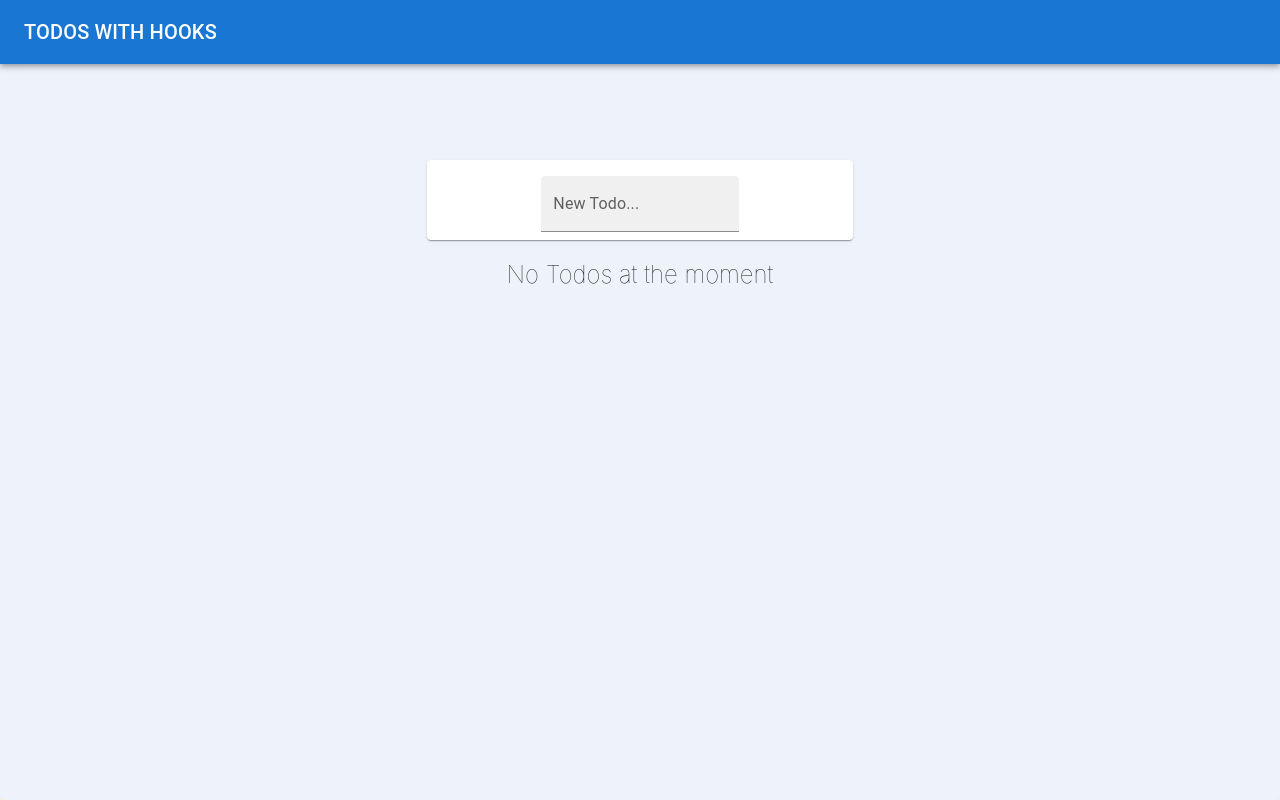
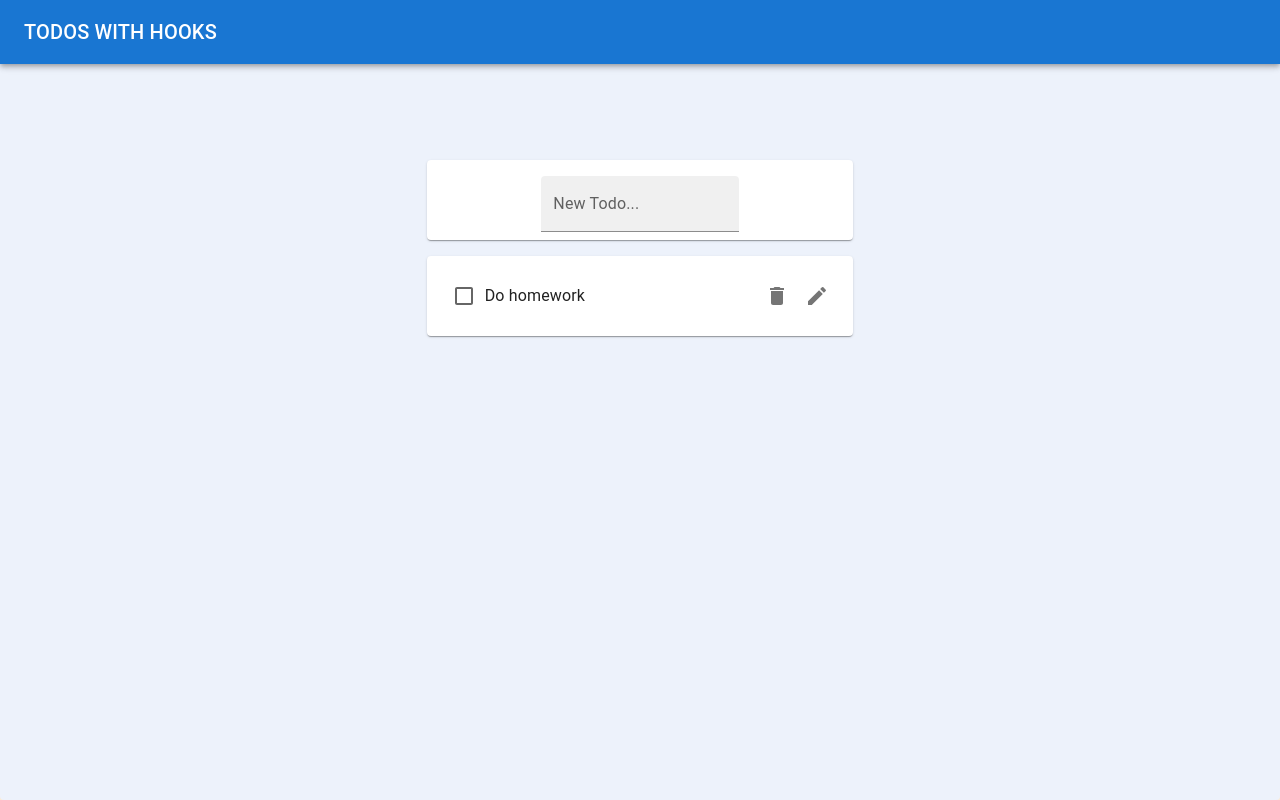
Before and after one commit to NimajF/Simple-React-TodoList, a React (Create React App) app: page / in a window 1280 px wide. Built offline with nearby package versions, Linux system fonts and the light colour scheme.

Commit message:
Add custom LocalStorage hook

```diff
--- a/src/TodoApp.js
+++ b/src/TodoApp.js
@@ -1,4 +1,3 @@
-import React, { useEffect } from "react";
 import useTodoState from "./hooks/useTodoState";
 import TodoList from "./TodoList";
 import { Paper } from "@mui/material";
@@ -14,17 +13,13 @@
 
 
 function TodoApp(){
-    const initialTodos = JSON.parse(window.localStorage.getItem('todos') || "[]")
+    const initialTodos = [{ id: 1, task: "Do homework", completed: false }]
     const {todos, addTodo, removeTodo, toggleTodo, editTodo} = useTodoState(initialTodos)
     // const initialTodos = [
     //     { id: 1, task: "Clean house", completed: false },
     //     { id: 2, task: "Buy milk", completed: true },
     //     { id: 3, task: "Have dinner", completed: false }
     // ]
-
-    useEffect(() => {
-        window.localStorage.setItem("todos", JSON.stringify(todos))
-    }, [todos])
 
 
 
--- /dev/null
+++ b/src/hooks/useLocalStorageState.js
@@ -0,0 +1,23 @@
+import { useState, useEffect } from "react";
+
+function useLocalStorageState(key, defaultVal) {
+    // mske piece of state based off of value in localStorage (or default)
+    const [state, setState] = useState(() => {
+        let val;
+        try {
+            val = JSON.parse(window.localStorage.getItem(key) || String(defaultVal));
+        }
+        catch (e) {
+            val = defaultVal;
+        }
+        return val;
+    });
+    // useEffect to update localStorage when state changes
+
+    useEffect(() => {
+        window.localStorage.setItem(key, JSON.stringify(state))
+    }, [state, key]);
+
+    return [state, setState];
+};
+export default useLocalStorageState;
--- a/src/hooks/useTodoState.js
+++ b/src/hooks/useTodoState.js
@@ -1,8 +1,8 @@
-import { useState } from "react";
+import useLocalStorageState from "./useLocalStorageState";
 import { v4 as uuidv4 } from 'uuid';
 
 export default initialTodos => {
-    const [todos, setTodos] = useState(initialTodos)
+    const [todos, setTodos] = useLocalStorageState("todos", initialTodos);
     return {
         todos,
         addTodo: newTodoText => {
```
